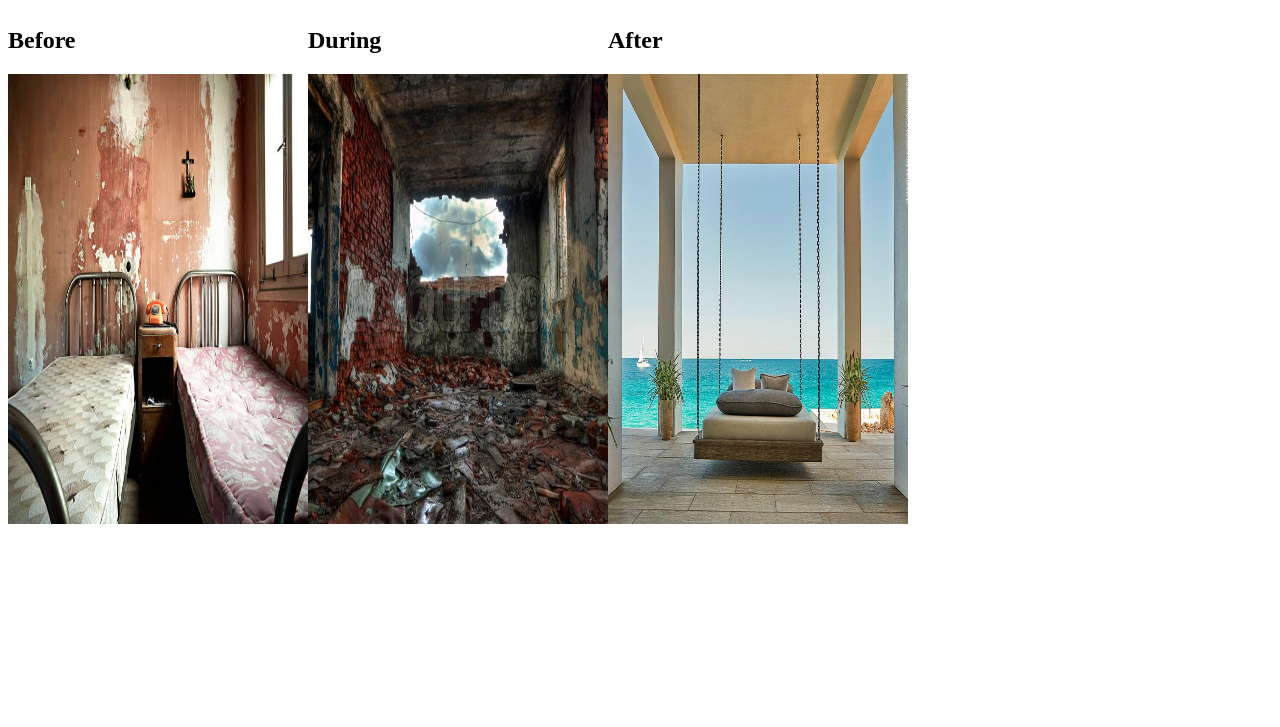
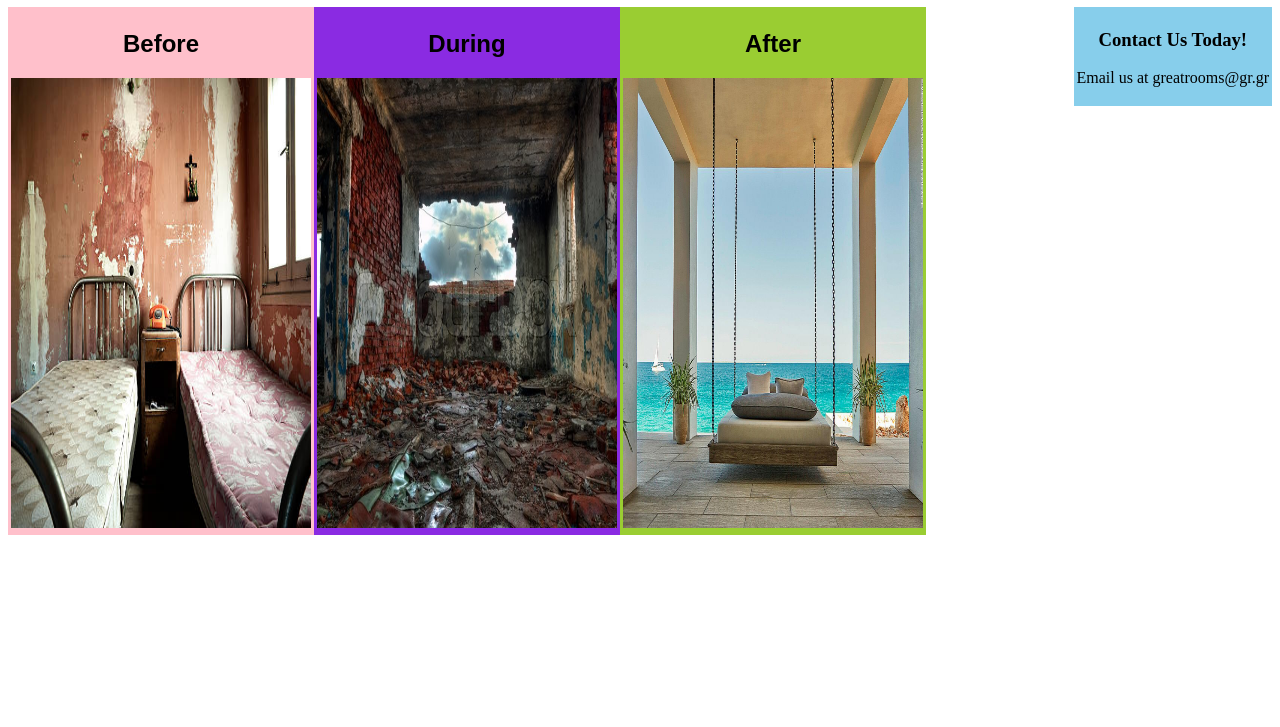
Before and after one commit to BradyDiamond/interior-design, a plain HTML site: page index.html in a window 1280 px wide. Shown: the part 73-800 px from the top of the page. Drawn offline with Linux system fonts and the light colour scheme.

Commit message:
add border, margin, sidebar, color
co-authored-by: Jake Edgar <jakeedgar1012@gmail.com>
co-authored-by: Jarret Jeter <jarretjeter@yahoo.com>

```diff
--- a/css/styles.css
+++ b/css/styles.css
@@ -1,8 +1,44 @@
-.column {
+.column1 {
   float: left;
+  background-color: pink;
+  margin: 5px blue;
+  border: 3px;
+  padding: 3px;
+}
+
+.column2 {
+  float: left;
+  background-color: blueviolet;
+  margin: 1px blue;
+  border: 3px;
+  padding: 3px;
+}
+
+.column3 {
+  float: left;
+  background-color:yellowgreen;
+  margin: 12px blue;
+  border: 3px;
+  padding: 3px;
 }
 
 img {
   width: 300px;
   height: 450px;
 }
+
+h2 {
+  text-align: center;
+  font-family: Arial, Helvetica, sans-serif;
+}
+
+.sidebar {
+  background-color: skyblue;
+  float: right;
+  margin: 12px blue;
+  border: 3px;
+  padding: 3px;
+}
+body{
+  text-align: center;
+}
--- a/index.html
+++ b/index.html
@@ -6,17 +6,22 @@
 </head>
 <body>
   <h1>Welcome to my design studio!</h1>
-  <div class="column">
+  <div class="column1">
     <h2>Before</h2>
     <img src="img/before.jpg" alt="a nasty hotel room">
   </div>
-  <div class="column">
+  <div class="column2">
     <h2>During</h2>
     <img src="img/during.jpg" alt="a room mid renovation">
   </div>
-  <div class="column">
+  <div class="column3">
     <h2>After</h2>
     <img src="img/after.jpg" alt="a nice hotel room">
   </div>
+  <div class="sidebar">
+    <h3>Contact Us Today!</h3>
+    <p>Email us at greatrooms@gr.gr</p>
+  </div>
+
 </body>
 </html>
```
Lines whose indentation alone changed are shown as unchanged.
